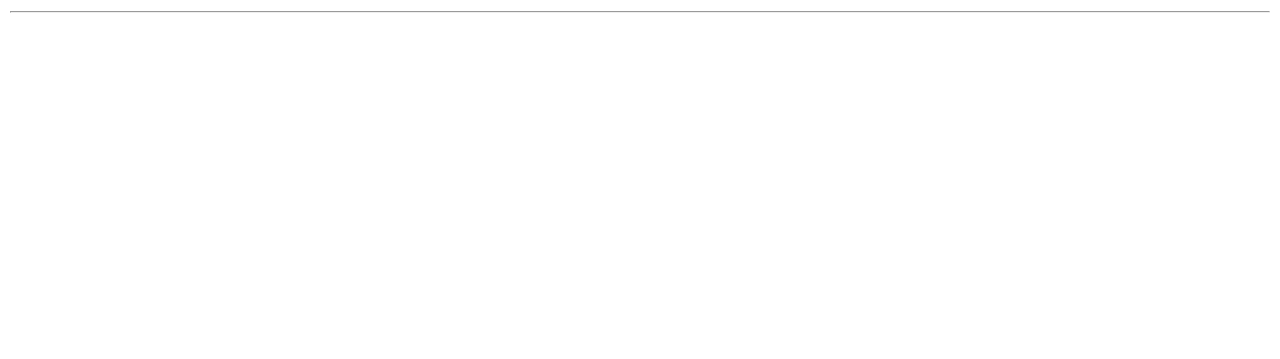
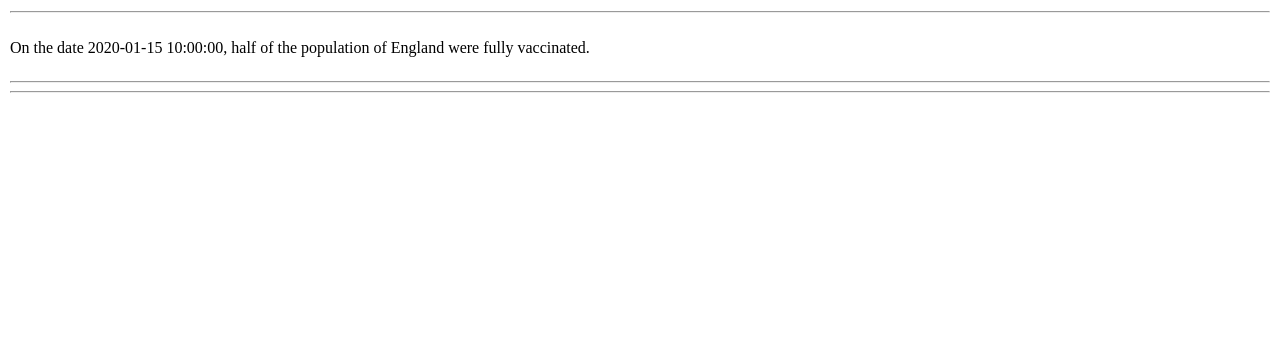
Before and after one commit to ArjunNiranjan1/covid19Project, a Flask app: template templates/vaccines.html in a window 1280 px wide. Shown: the part 441-800 px from the top of the page. Run offline with Flask 2, Linux system fonts and the light colour scheme; the template is opened without the code that fills it: most values are stand-ins (such as "Sample title", 1, 10 or a date in 2020); parts of the project's set-up code (start-up, migrations or seed data) failed here and were passed over.

Commit message:
half vacc date

```diff
--- a/app.py
+++ b/app.py
@@ -18,7 +18,7 @@ def features():
 
 @app.route('/vaccines/')
 def vaccines():
-    return render_template('vaccines.html', plots = plots_vac)
+    return render_template('vaccines.html', plots = plots_vac, data=data_vac)
 
 @app.route('/forecasting/')
 def forecasting():
--- a/templates/vaccines.html
+++ b/templates/vaccines.html
@@ -3,12 +3,19 @@
 {% block content %}
 <div>
 	<div class="row">
-			<div class="image">
-				<img src = {{ plots["timeSeries"] }} alt="Time series image unavailable" width="600" height="400">
-			</div>
-			<div width: 35%>
-				<p>Vaccinations time series description</p>
-			</div>
+		<div class="image">
+			<img src = {{ plots["timeSeries"] }} alt="Time series image unavailable" width="600" height="400">
 		</div>
+		<div class="description" width: 35%>
+			<p>Vaccinations time series description</p>
+		</div>
+	</div>
+	<hr>
+	<div class="row">
+		<div class="description">
+			<p>On the date {{ data["dateOfHalfVacc"]}}, half of the population of England were fully vaccinated.</p>
+		</div>
+	</div>
+	<hr>
 </div>
 {% endblock %}
```
Also changed, not shown: application/vaccination.py (+6 -2 lines).
